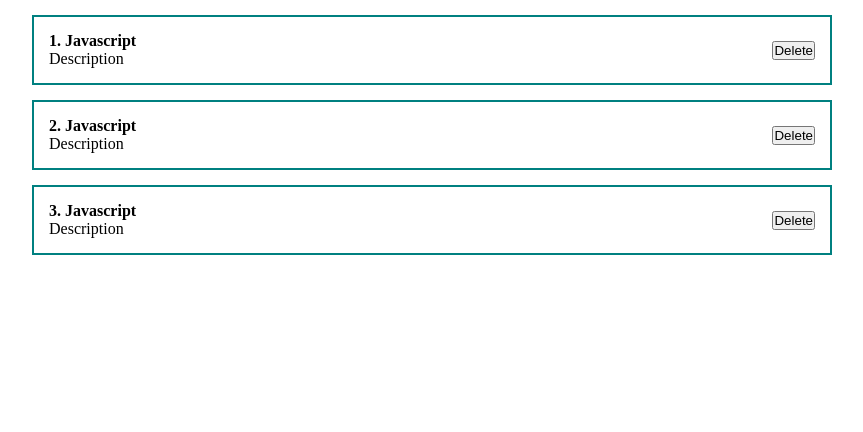
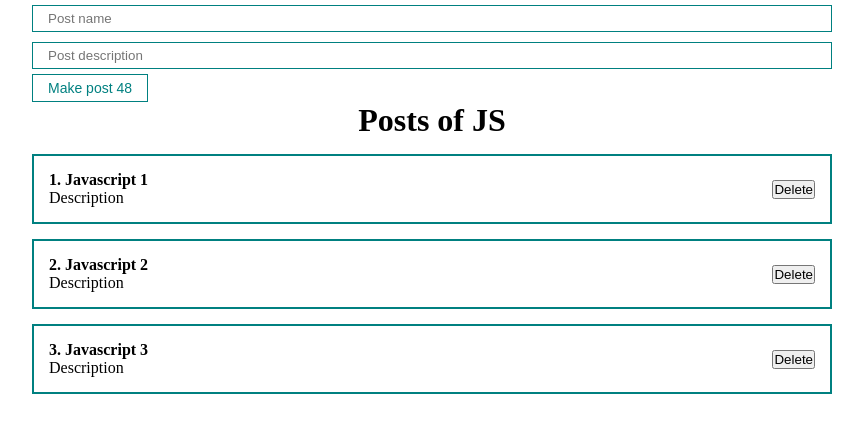
Before and after one commit to KaidoK-B04/learning_old_react, a React (Create React App) app: page / in a window 1280 px wide. Shown: the top 432 px of the page, without its empty margins (208-1071 px from the left). Built offline with nearby package versions, Linux system fonts and the light colour scheme.

Commit message:
My button and input

```diff
--- a/src/App.js
+++ b/src/App.js
@@ -3,15 +3,25 @@
 import ClassCounter from "./components/ClassCounter";
 import "./styles/App.css";
 import PostItem from "./components/PostItem";
+import PostList from "./components/PostList";
+import MyButton from "./components/UI/button/MyButton";
+import MyInput from "./components/UI/input/MyInput";
 
 function App() {
-  const [value, setValue] = useState("input value px");
+  const [posts, setPosts] = useState([
+    { id: 1, title: "Javascript 1", body: "Description" },
+    { id: 2, title: "Javascript 2", body: "Description" },
+    { id: 3, title: "Javascript 3", body: "Description" },
+  ]);
 
   return (
     <div className="App">
-      <PostItem post={{ id: 1, title: "Javascript", body: "Description" }} />
-      <PostItem post={{ id: 2, title: "Javascript", body: "Description" }} />
-      <PostItem post={{ id: 3, title: "Javascript", body: "Description" }} />
+      <form>
+        <MyInput type="text" placeholder="Post name" />
+        <MyInput type="text" placeholder="Post description" />
+        <MyButton>Make post 48</MyButton>
+      </form>
+      <PostList posts={posts} title="Posts of JS" />
     </div>
   );
 }
--- /dev/null
+++ b/src/components/PostList.jsx
@@ -0,0 +1,18 @@
+import React from "react";
+import PostItem from "./PostItem";
+
+const PostList = ({posts, title}) => {
+    return (
+        <div>
+            <h1 style={{ textAlign: "center" }}>
+            {title}
+                </h1>
+            {posts.map((post) =>
+            <PostItem post={post} key={post.id} />
+          )}
+
+        </div>
+    );
+};
+
+export default PostList;
--- /dev/null
+++ b/src/components/UI/button/MyButton.jsx
@@ -0,0 +1,11 @@
+import React from "react";
+import classes from './MyButton.module.css';
+
+const MyButton = ({children,  ...props}) => {
+    return (
+        <button {...props} className={classes.myBtn}>
+            {children}
+        </button>
+    )
+}
+export default MyButton;
--- /dev/null
+++ b/src/components/UI/button/MyButton.module.css
@@ -0,0 +1,8 @@
+.myBtn {
+    padding: 5px 15px;
+    color: teal;
+    font-size:  14px;
+    background: transparent;
+    border: 1px solid teal;
+    cursor: pointer;
+}
--- /dev/null
+++ b/src/components/UI/input/MyInput.jsx
@@ -0,0 +1,10 @@
+import React from "react";
+import classes from './MyInput.module.css';
+
+const MyInput = (props) => {
+    return (
+        <input className={classes.MyInput} {...props} />
+    );
+};
+
+export default MyInput;
--- /dev/null
+++ b/src/components/UI/input/MyInput.module.css
@@ -0,0 +1,6 @@
+.MyInput {
+    width: 100%;
+    padding: 5px 15px;
+    margin: 5px 0;
+    border: 1px solid teal;
+}
```
